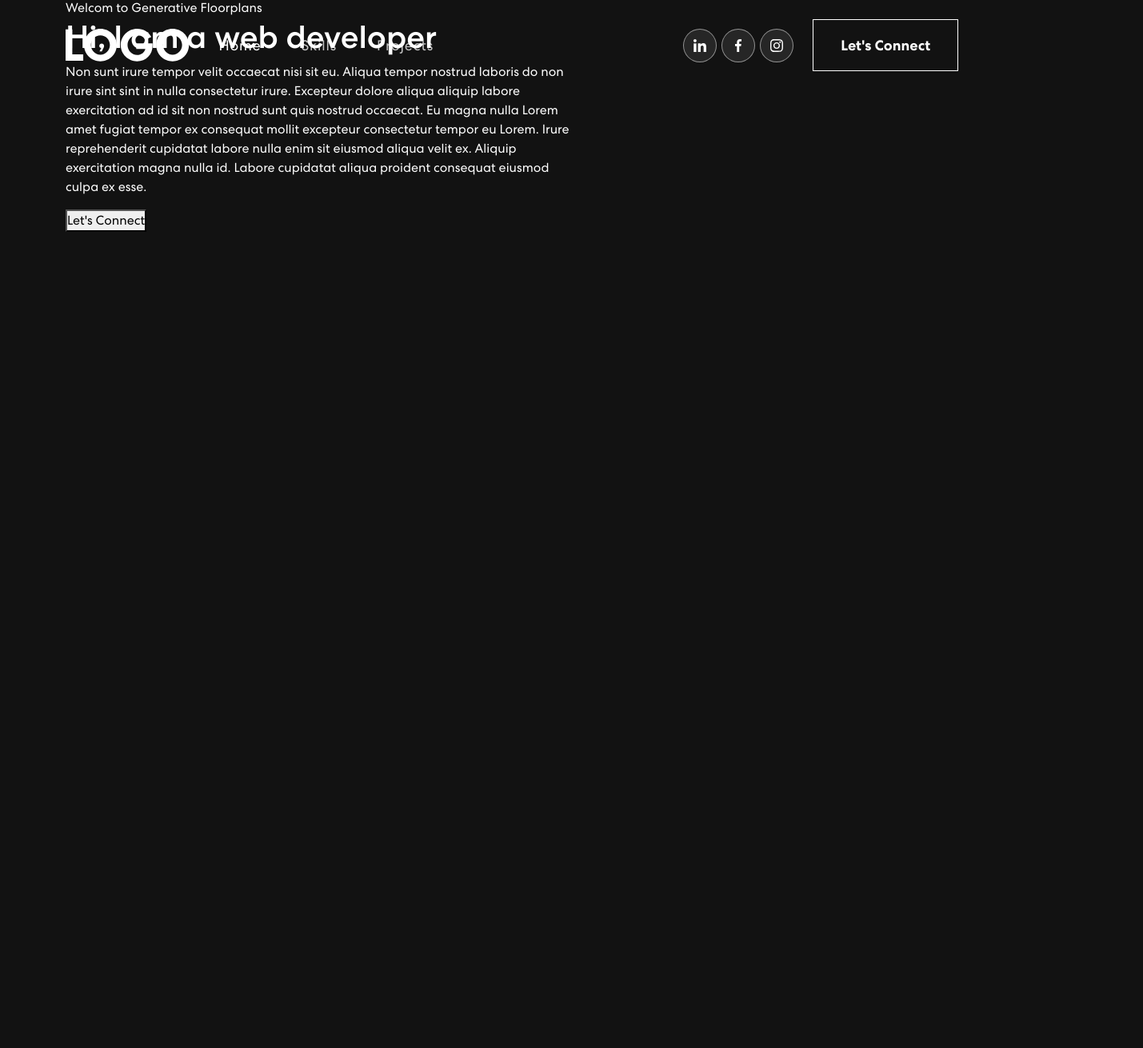
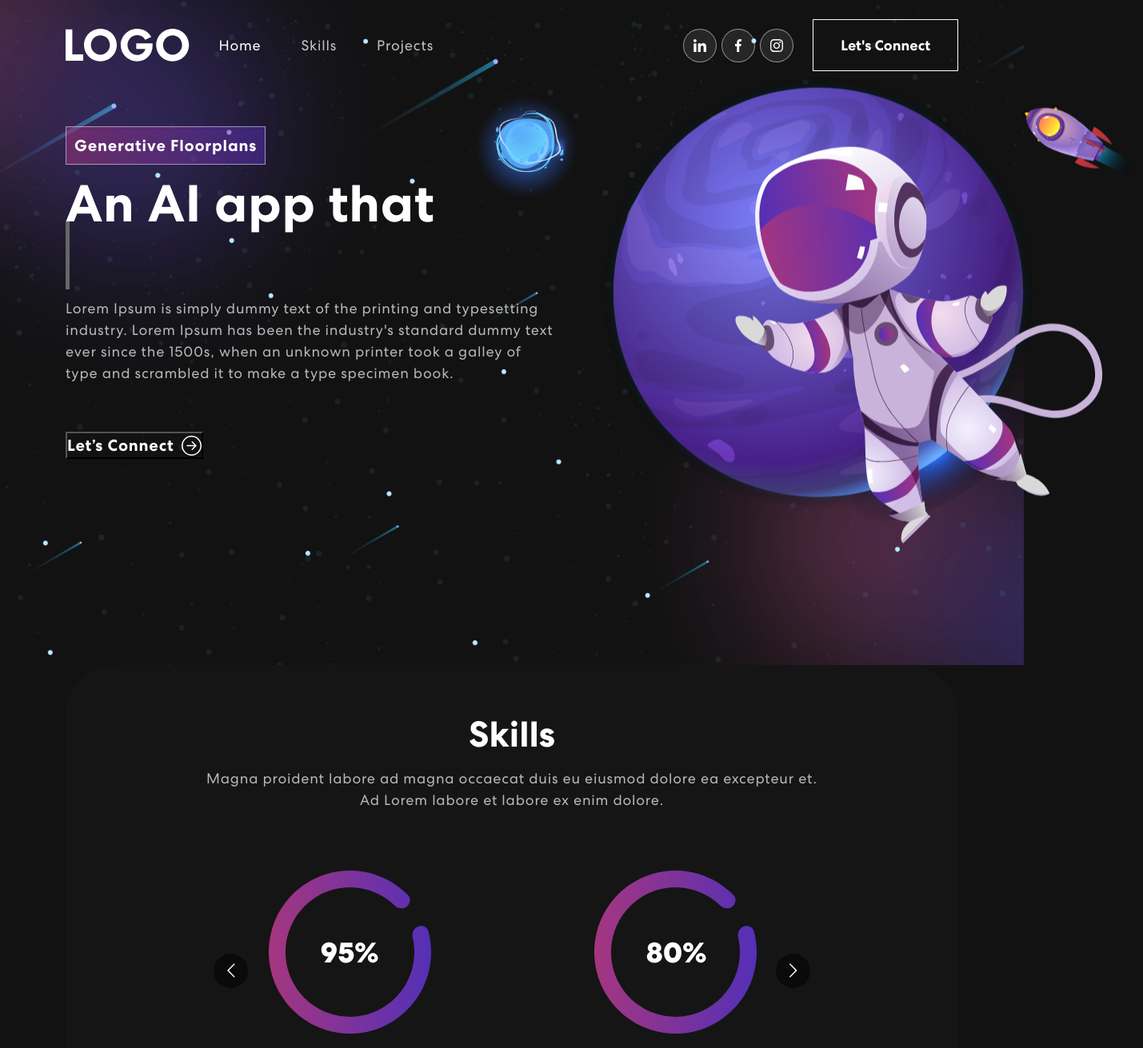
Before and after one commit to afaaaq85/GenerativeFloorplans, a React (Create React App) app: page / in a window 1280 px wide. Shown: the part 2-1313 px from the top of the page at 80% size, 1429 px wide, since content can reach past the window. Before the commit the page ends 800 px from the top, so only its background shows below. Built offline with nearby package versions, Linux system fonts and the light colour scheme; the HTML template or start-up script is replaced by a standard one.

Commit message:
committing till banner

```diff
--- a/package.json
+++ b/package.json
@@ -6,11 +6,14 @@
     "@testing-library/jest-dom": "^5.16.5",
     "@testing-library/react": "^13.4.0",
     "@testing-library/user-event": "^13.5.0",
+    "animate.css": "^4.1.1",
     "bootstrap": "^5.2.3",
     "react": "^18.2.0",
     "react-bootstrap": "^2.7.2",
     "react-bootstrap-icons": "^1.10.2",
     "react-dom": "^18.2.0",
+    "react-multi-carousel": "^2.8.2",
+    "react-on-screen": "^2.1.1",
     "react-scripts": "5.0.1",
     "web-vitals": "^2.1.4"
   },
--- a/src/App.js
+++ b/src/App.js
@@ -1,13 +1,15 @@
 import './App.css';
-import 'bootstrap/dist/css/bootstrap.min.css';
 import NavBar from './Components/Navbar/NavBar';
 import Banner from './Components/Banner/Banner';
+import Skills from './Components/Skills/Skills';
+import 'bootstrap/dist/css/bootstrap.min.css';
 
 function App() {
   return (
     <div className='App'>
       <NavBar/>
       <Banner/>
+      <Skills></Skills>
     </div>
   );
 }
--- a/src/Components/Banner/Banner.css
+++ b/src/Components/Banner/Banner.css
@@ -0,0 +1,113 @@
+
+/************ Banner Css ************/
+/*  Custom Fonts */
+
+@font-face {
+	font-family: Centra;
+	src: url('../../assets/font/CentraNo2-Bold.ttf');
+	font-weight: 700;
+}
+@font-face {
+	font-family: Centra;
+	src: url('../../assets/font/CentraNo2-Medium.ttf');
+	font-weight: 500;
+}
+@font-face {
+	font-family: Centra;
+	src: url('../../assets/font/CentraNo2-Book.ttf');
+	font-weight: 400;
+}
+
+/* Default CSS*/
+
+*{
+  margin: 0;
+  padding: 0;
+  box-sizing: border-box;
+}
+
+html{
+  scroll-behavior: smooth;
+  scroll-padding-top: 75px;
+}
+body{
+  font-weight: 400;
+  font-family: 'Centra',sans-serif !important;
+  background-color: #121212 !important;
+  color: #fff !important;
+  overflow-x: hidden;
+  position: relative;
+}
+
+
+.banner {
+  background-color: red;
+  padding: 160px 0 100px 0;
+  background-image: url('../../assets/img/banner-bg.png');
+  background-position: top center;
+  background-size: cover;
+  background-repeat: no-repeat;
+}
+.banner .tagline {
+  font-weight: 700;
+  letter-spacing: 0.8px;
+  padding: 8px 10px;
+  background: linear-gradient(90.21deg, rgba(170, 54, 124, 0.5) -5.91%, rgba(74, 47, 189, 0.5) 111.58%);
+  border: 1px solid rgba(255, 255, 255, 0.5);
+  font-size: 20px;
+  margin-bottom: 16px;
+  display: inline-block;
+}
+.banner h1 {
+  font-size: 65px;
+  font-weight: 700;
+  letter-spacing: 0.8px;
+  line-height: 1;
+  margin-bottom: 20px;
+  display: block;
+}
+.banner p {
+  color: #B8B8B8;
+  font-size: 18px;
+  letter-spacing: 0.8px;
+  line-height: 1.5em;
+  width: 96%;
+}
+.banner button {
+  color: #fff;
+  background-color: transparent;
+  font-weight: 700;
+  font-size: 20px;
+  margin-top: 60px;
+  letter-spacing: 0.8px;
+  display: flex;
+  align-items: center;
+}
+.banner button svg {
+  font-size: 25px;
+  margin-left: 10px;
+  transition: 0.3s ease-in-out;
+  line-height: 1;
+}
+.banner button:hover svg {
+  margin-left: 25px;
+}
+.banner img {
+  margin-top: -40px;
+  animation: updown 3s linear infinite;
+}
+
+@keyframes updown {
+    0% {
+        transform: translateY(-30px);
+    }
+    50% {
+        transform: translateY(30px);
+    }
+    100% {
+        transform: translateY(-30px);
+    }
+}
+.txt-rotate > .wrap {
+  border-right: 0.08em solid #666;
+}
--- a/src/Components/Banner/Banner.js
+++ b/src/Components/Banner/Banner.js
@@ -1,19 +1,81 @@
-import React from 'react'
+import {useState,useEffect} from 'react'
 import { Container, Row, Col } from 'react-bootstrap'
+import { ArrowRightCircle } from 'react-bootstrap-icons'
+import headerImg from '../../assets/img/header-img.svg'
+import 'animate.css'
+import TrackVisibility from 'react-on-screen'
+import './Banner.css'
+
 
 const Banner = () => {
+
+  const [loopNum, setLoopNum] = useState(0);
+  const [isDeleting, setIsDeleting] = useState(false);
+  const [text, setText] = useState('');
+  const [delta, setDelta] = useState(300 - Math.random() * 100);
+  const [index, setIndex] = useState(1);
+  const toRotate = [ "is Fast", "is Intuitive", "has flexible user controls" ];
+  const period = 2000;
+
+  useEffect(() => {
+    let ticker = setInterval(() => {
+      tick();
+    }, delta);
+
+    return () => { clearInterval(ticker) };
+  }, [text])
+
+  const tick = () => {
+    let i = loopNum % toRotate.length;
+    let fullText = toRotate[i];
+    let updatedText = isDeleting ? fullText.substring(0, text.length - 1) : fullText.substring(0, text.length + 1);
+
+    setText(updatedText);
+
+    if (isDeleting) {
+      setDelta(prevDelta => prevDelta / 2);
+    }
+
+    if (!isDeleting && updatedText === fullText) {
+      setIsDeleting(true);
+      setIndex(prevIndex => prevIndex - 1);
+      setDelta(period);
+    } else if (isDeleting && updatedText === '') {
+      setIsDeleting(false);
+      setLoopNum(loopNum + 1);
+      setIndex(1);
+      setDelta(500);
+    } else {
+      setIndex(prevIndex => prevIndex + 1);
+    }
+  }
+
   return (
-    <Container>
-        <Row className='align-items-center'>
-            <Col xs={12} md={6} xl={7}>
-                <span className='tagline'>Welcom to Generative Floorplans</span>
-                <h1>{`Hi, I am a `}<span className='wrap'>web developer</span></h1>
-                <p>Non sunt irure tempor velit occaecat nisi sit eu. Aliqua tempor nostrud laboris do non irure sint sint in nulla consectetur irure. Excepteur dolore aliqua aliquip labore exercitation ad id sit non nostrud sunt quis nostrud occaecat. Eu magna nulla Lorem amet fugiat tempor ex consequat mollit excepteur consectetur tempor eu Lorem. Irure reprehenderit cupidatat labore nulla enim sit eiusmod aliqua velit ex. Aliquip exercitation magna nulla id. Labore cupidatat aliqua proident consequat eiusmod culpa ex esse.</p>
-                <button onClick={()=>(console.log('connect'))}>Let's Connect</button>
-            </Col>
+    <section className="banner" id="home">
+      <Container>
+        <Row className="aligh-items-center">
+          <Col xs={12} md={6} xl={7}>
+            <TrackVisibility>
+              {({ isVisible }) =>
+              <div className={isVisible ? "animate__animated animate__fadeIn" : ""}>
+                <span className="tagline">Generative Floorplans</span>
+                <h1>{`An AI app that `} <span className="txt-rotate"><br></br><span className="wrap">{text}</span></span></h1>
+                  <p>Lorem Ipsum is simply dummy text of the printing and typesetting industry. Lorem Ipsum has been the industry's standard dummy text ever since the 1500s, when an unknown printer took a galley of type and scrambled it to make a type specimen book.</p>
+                  <button onClick={() => console.log('connect')}>Let’s Connect <ArrowRightCircle size={25} /></button>
+              </div>}
+            </TrackVisibility>
+          </Col>
+          <Col xs={12} md={6} xl={5}>
+            <TrackVisibility>
+              {({ isVisible }) =>
+                <div className={isVisible ? "animate__animated animate__zoomIn" : ""}>
+                  <img src={headerImg} alt="Header Img"/>
+                </div>}
+            </TrackVisibility>
+          </Col>
         </Row>
-    </Container>
+      </Container>
+    </section>
   )
 }
-
 export default Banner
--- /dev/null
+++ b/src/Components/Skills/Skills.css
@@ -0,0 +1,79 @@
+
+/************ Skills Css ************/
+/*  Custom Fonts */
+
+@font-face {
+	font-family: Centra;
+	src: url('../../assets/font/CentraNo2-Bold.ttf');
+	font-weight: 700;
+}
+@font-face {
+	font-family: Centra;
+	src: url('../../assets/font/CentraNo2-Medium.ttf');
+	font-weight: 500;
+}
+@font-face {
+	font-family: Centra;
+	src: url('../../assets/font/CentraNo2-Book.ttf');
+	font-weight: 400;
+}
+
+/* Default CSS*/
+
+*{
+  margin: 0;
+  padding: 0;
+  box-sizing: border-box;
+}
+
+html{
+  scroll-behavior: smooth;
+  scroll-padding-top: 75px;
+}
+body{
+  font-weight: 400;
+  font-family: 'Centra',sans-serif !important;
+  background-color: #121212 !important;
+  color: #fff !important;
+  overflow-x: hidden;
+  position: relative;
+}
+
+.skill {
+    padding: 0 0 50px 0;
+    position: relative;
+  }
+  .skill-bx {
+    background: #151515;
+    border-radius: 64px;
+    text-align: center;
+    padding: 60px 50px;
+    /* margin-top: -60px; */
+  }
+  .skill h2 {
+      font-size: 45px;
+      font-weight: 700;
+  }
+  .skill p {
+      color: #B8B8B8;
+      font-size: 18px;
+      letter-spacing: 0.8px;
+      line-height: 1.5em;
+      margin: 14px 0 75px 0;
+  }
+  .skill-slider {
+    width: 80%;
+    margin: 0 auto;
+    position: relative;
+  }
+  .skill-slider .item img {
+    width: 50%;
+    margin: 0 auto 15px auto;
+  }
+  .background-image-left {
+    top: 28%;
+    position: absolute;
+    bottom: 0;
+    width: 40%;
+    z-index: -4;
+  }
--- /dev/null
+++ b/src/Components/Skills/Skills.js
@@ -0,0 +1,72 @@
+import { Container, Row, Col } from "react-bootstrap";
+import Carousel from "react-multi-carousel";
+import "react-multi-carousel/lib/styles.css";
+import meter1 from '../../assets/img/meter1.svg'
+import meter2 from '../../assets/img/meter2.svg'
+import meter3 from '../../assets/img/meter3.svg'
+import colorSharp from '../../assets/img/color-sharp.png';
+
+import './Skills.css'
+
+
+const Skills = () => {
+
+    const responsive = {
+        superLargeDesktop: {
+            // the naming can be any, depends on you.
+            breakpoint: { max: 4000, min: 3000 },
+            items: 5
+        },
+        desktop: {
+            breakpoint: { max: 3000, min: 1024 },
+            items: 3
+        },
+        tablet: {
+            breakpoint: { max: 1024, min: 464 },
+            items: 2
+        },
+        mobile: {
+            breakpoint: { max: 464, min: 0 },
+            items: 1
+        }
+    };
+
+    return (
+        <section className="skill" id="skills">
+            <Container>
+                <Row>
+                    <Col>
+                        <div className="skill-bx">
+                            <h2>
+                                Skills
+                            </h2>
+                            <p>Magna proident labore ad magna occaecat duis eu eiusmod dolore ea excepteur et. <br></br>Ad Lorem labore et labore ex enim dolore.</p>
+                            <Carousel responsive={responsive} infinite={true} className="skill-slider">
+                                <div className="item">
+                                    <img src={ meter1 } alt='image' />
+                                    <h5>Web Development</h5>
+                                </div>
+                                <div className="item">
+                                    <img src={ meter2 } alt='img' />
+                                    <h5>Brand Identity</h5>
+                                </div>
+                                <div className="item">
+                                    <img src={ meter3} alt='img' />
+                                    <h5>Logo Design</h5>
+                                </div>
+                                <div className="item">
+                                    <img src={ meter1 } alt='img' />
+                                    <h5>Web Development</h5>
+                                </div>
+                            </Carousel>
+                        </div>
+                    </Col>
+                </Row>
+            </Container>
+            <img className='bakground-image-left' src={colorSharp} alt='color-img' />
+
+        </section>
+    )
+}
+
+export default Skills
```
Also changed, not shown: 1 other file (tests, documents, lock files or other folders).
